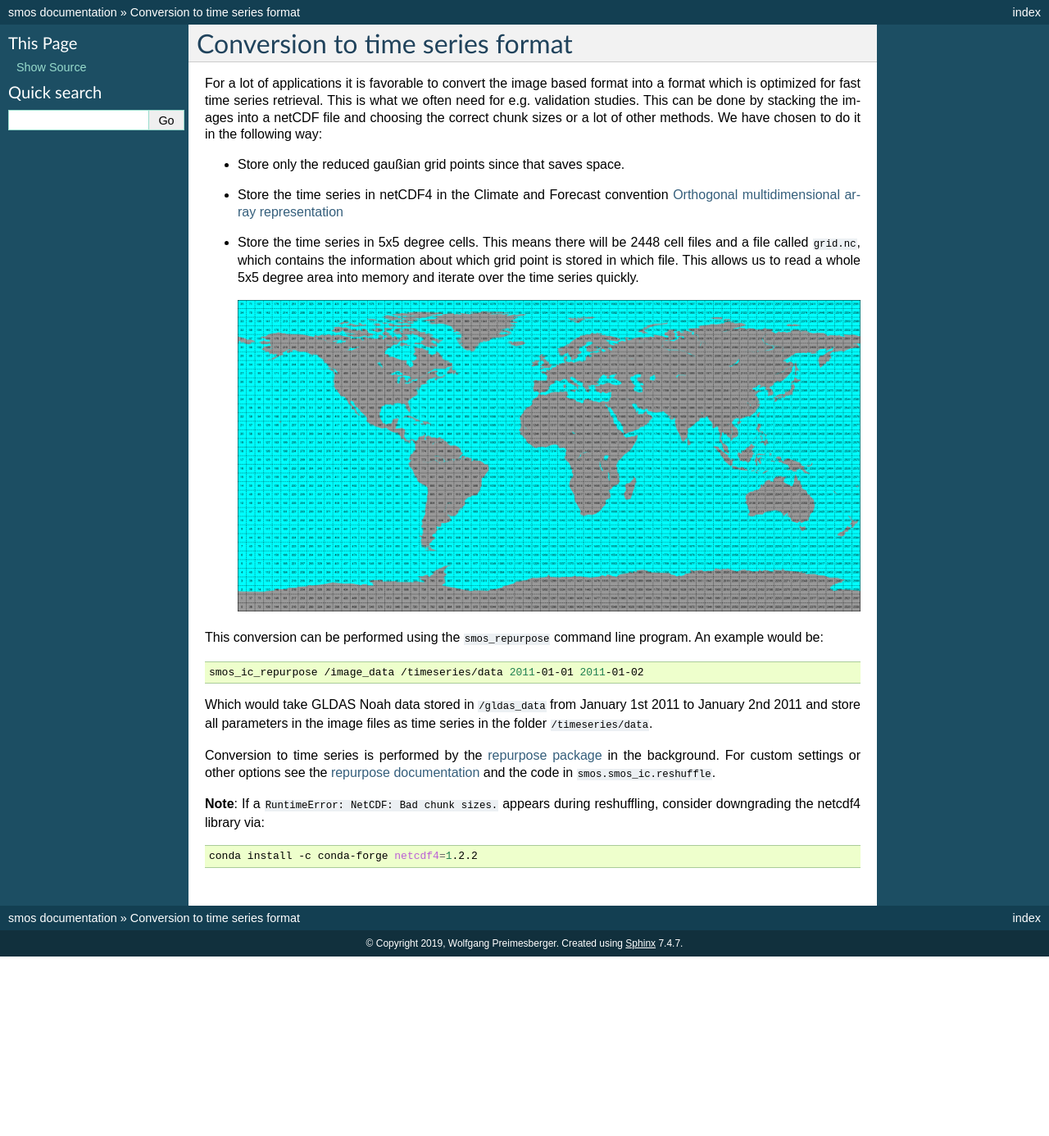
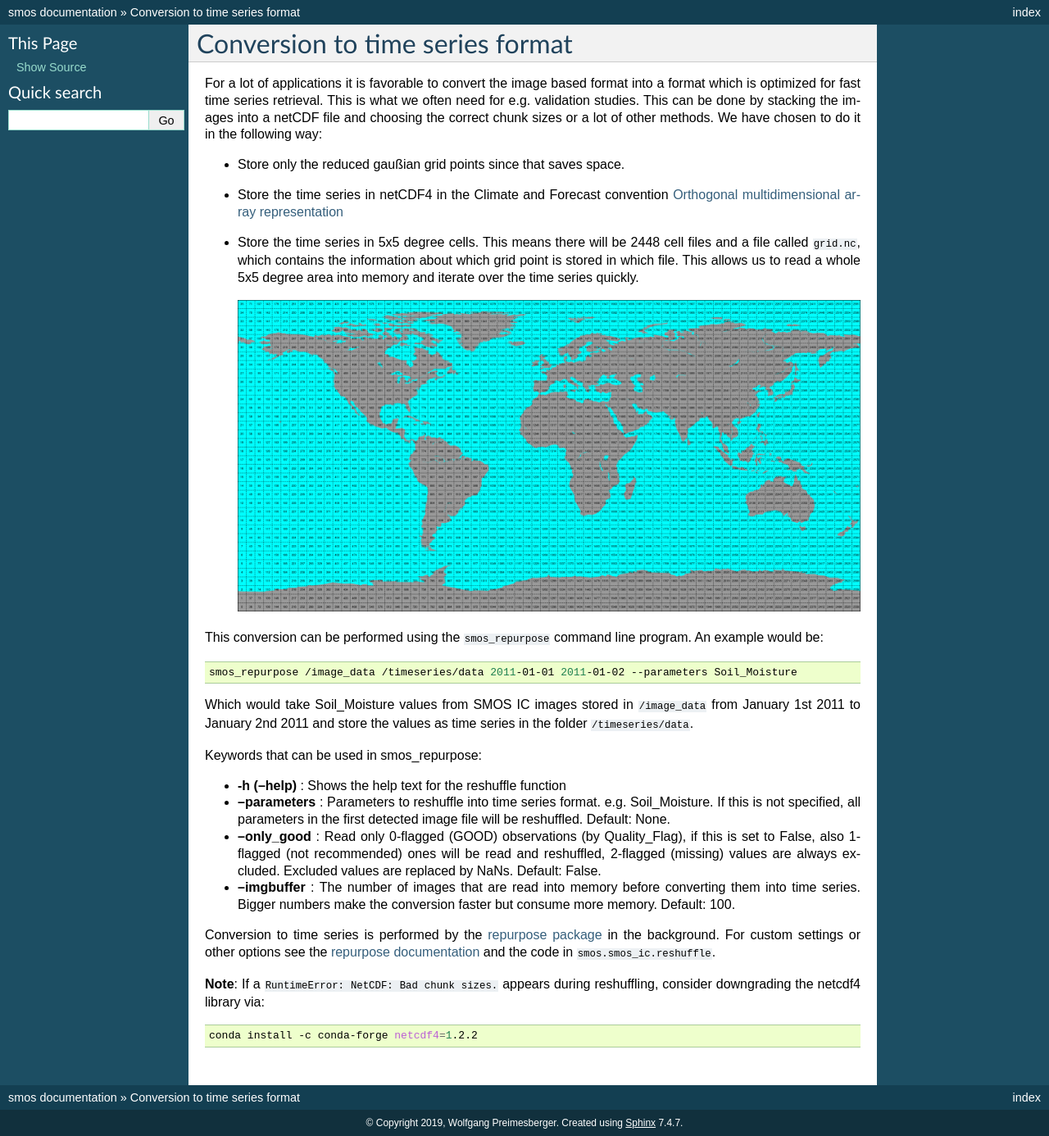
Before and after one commit to TUW-GEO/smos, a Sphinx documentation site: the page built from docs/img2ts.rst, in a window 1280 px wide. Shown: the whole page at 82% size. Built offline with Sphinx 7.4.7, drawn with Linux system fonts in a browser that asks for light colours; formulas are drawn with MathJax 3; the version number could not be read and is left out; before the commit the page ends 1167 px from its top, so only the background shows below that.

```diff
--- a/CHANGES.rst
+++ b/CHANGES.rst
@@ -4,7 +4,8 @@ Changelog
 
 Version 0.x
 ===========
-
+- By default also reshuffle if Scene_Flag is 2
+- Update documentation
 
 Version 0.1
 ===========
--- a/docs/img2ts.rst
+++ b/docs/img2ts.rst
@@ -23,11 +23,25 @@ program. An example would be:
 
 .. code-block:: shell
 
-   smos_ic_repurpose /image_data /timeseries/data 2011-01-01 2011-01-02
+   smos_repurpose /image_data /timeseries/data 2011-01-01 2011-01-02 --parameters Soil_Moisture
 
-Which would take GLDAS Noah data stored in ``/gldas_data`` from January 1st
-2011 to January 2nd 2011 and store all parameters in the image files as time
-series in the folder ``/timeseries/data``.
+Which would take Soil_Moisture values from SMOS IC images stored in ``/image_data`` from January 1st
+2011 to January 2nd 2011 and store the values as time series in the folder ``/timeseries/data``.
+
+Keywords that can be used in smos_repurpose:
+
+- **-h (--help)** : Shows the help text for the reshuffle function
+- **--parameters** : Parameters to reshuffle into time series format. e.g.
+  Soil_Moisture. If this is not specified, all parameters in the first detected image
+  file will be reshuffled. Default: None.
+- **--only_good** : Read only 0-flagged (GOOD) observations (by Quality_Flag),
+  if this is set to False, also 1-flagged (not recommended) ones will be read and reshuffled,
+  2-flagged (missing) values are always excluded. Excluded values are replaced by NaNs.
+  Default: False.
+- **--imgbuffer** : The number of images that are read into memory before converting
+  them into time series. Bigger numbers make the conversion faster but consume more memory.
+  Default: 100.
+
 
 Conversion to time series is performed by the `repurpose package
 <https://github.com/TUW-GEO/repurpose>`_ in the background. For custom settings
--- a/docs/read_ts.rst
+++ b/docs/read_ts.rst
@@ -1,7 +1,7 @@
 Reading converted time series data
 ----------------------------------
 
-For reading the data the ``smos_ic_repurpose`` command produces the class
+For reading the data the ``smos_repurpose`` command produces the class
 ``SMOSTs`` can be used. Optional arguments that are passed to the parent class
 (``OrthoMultiTs``, as defined in `pynetcf.time_series <https://github.com/TUW-GEO/pynetCF/blob/master/pynetcf/time_series.py>`_)
 can be passed as well:
```
Also changed, not shown: docs/reading.rst (+7 -6 lines).
